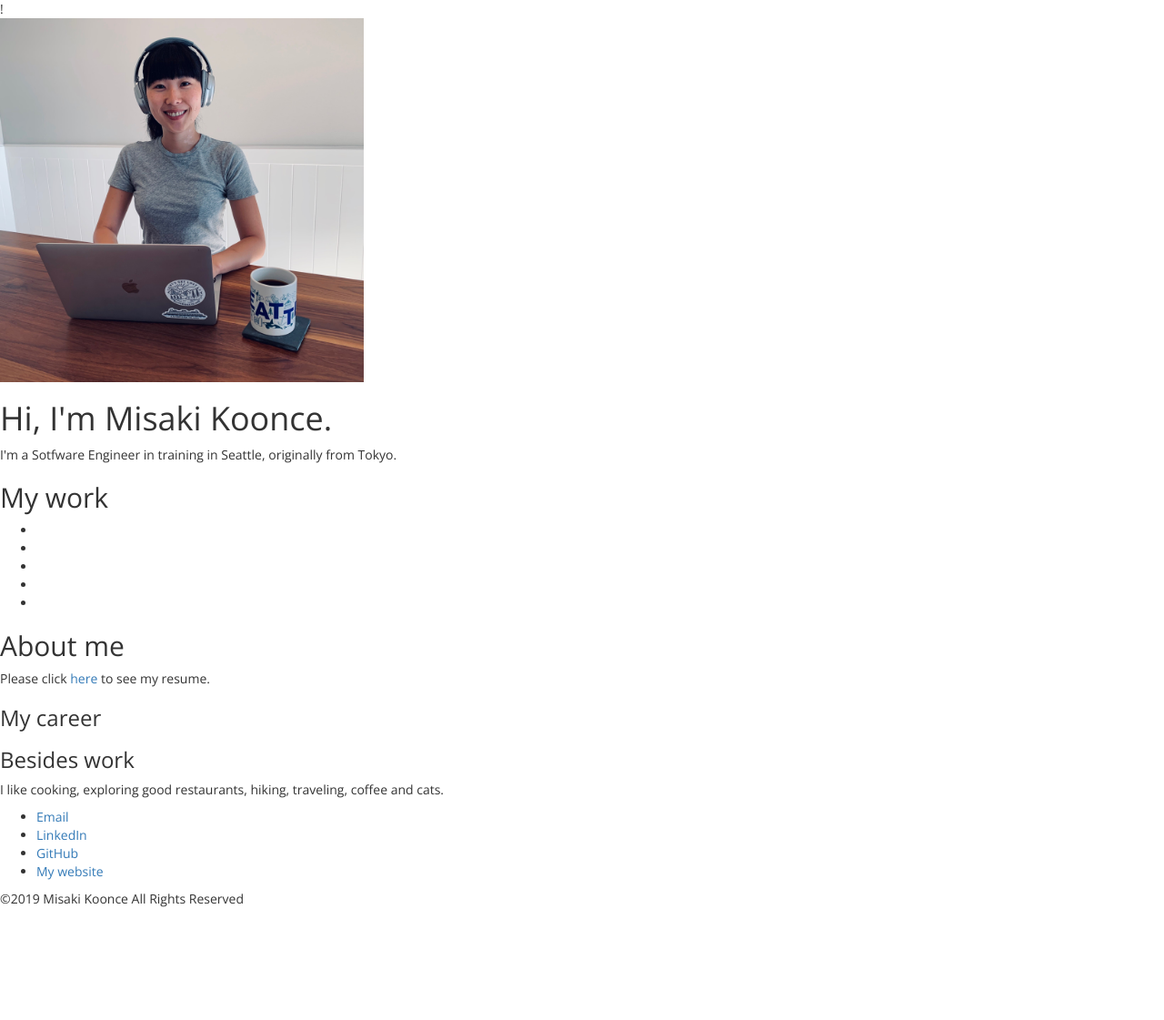
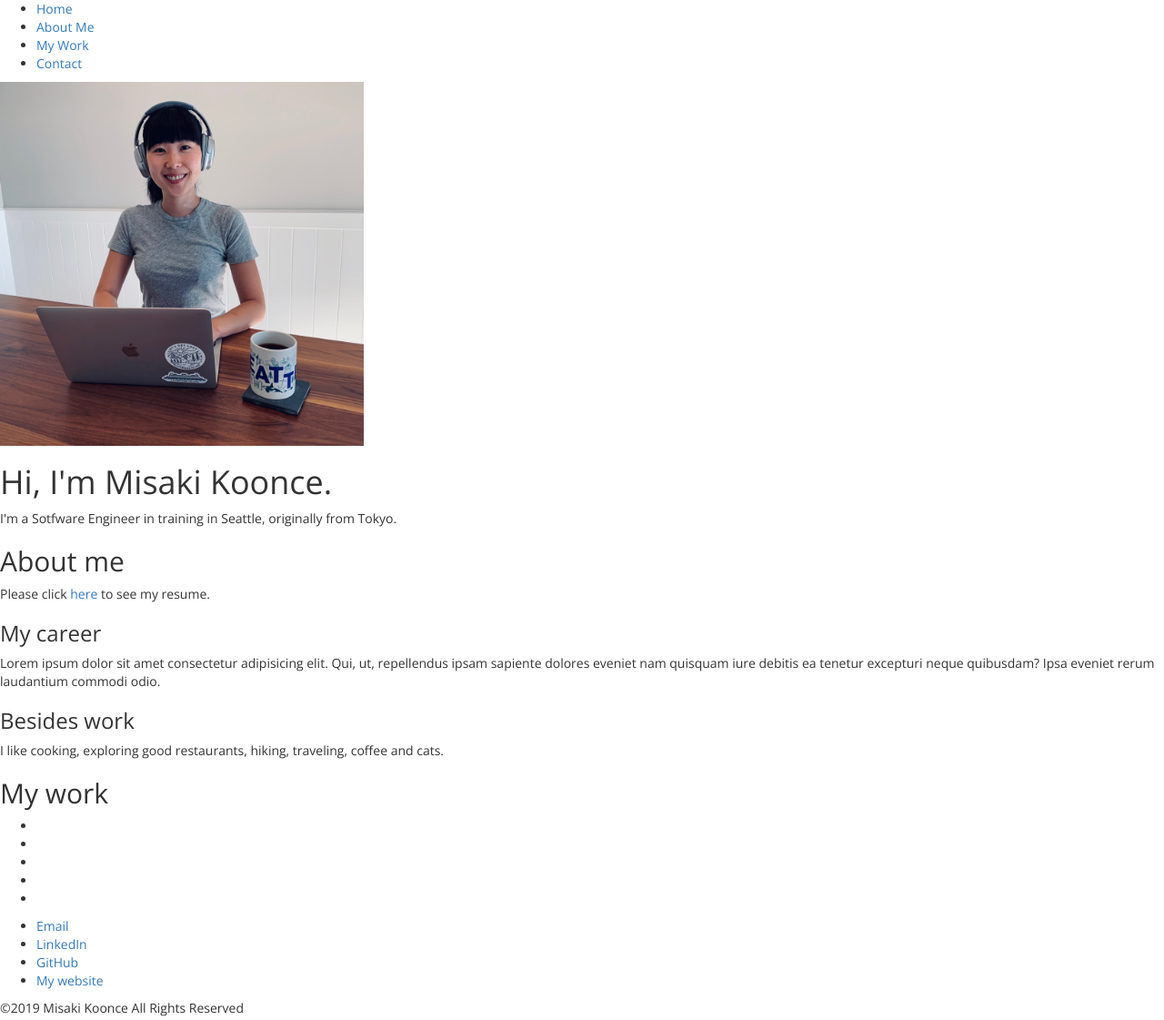
Before and after one commit to misakimichy/my-portfolio, a plain HTML site: page index.html in a window 1280 px wide. Shown: the whole page at 91% size. Before the commit the page ends 1008 px from the top, so only its background shows below. Drawn offline with nearby package versions, Linux system fonts and the light colour scheme.

Commit message:
Feat: Add top nav bar and link to the content.

```diff
--- a/index.html
+++ b/index.html
@@ -1,4 +1,4 @@
-!<!DOCTYPE html>
+<!DOCTYPE html>
 <html>
   <head>
     <meta charset="utf-8" />
@@ -9,12 +9,31 @@
     <link href="https://fonts.googleapis.com/css?family=Open+Sans:400,700&display=swap" rel="stylesheet">
   </head>
   <body>
-    <header class="intro">
+    <nav>
+      <ul>
+        <li><a href="#main">Home</a></li>
+        <li><a href="#about-me">About Me</a></li>
+        <li><a href="#my-Work">My Work</a></li>
+        <li><a href="#contact">Contact</a></li>
+      </ul>
+    </nav>
+    <header class="intro" id="main">
       <img src="img/profile-pic.jpeg" alt="Misaki's profile pic" class="profile-img">
       <h1>Hi, I'm Misaki Koonce.</h1>
       <p>I'm a Sotfware Engineer in training in Seattle, originally from Tokyo.</p>
     </header>
-    <div class="my-work">
+    <div class="about-me" id="about-me">
+      <h2>About me</h2>
+      <p>Please click <a href="ResumeMisakiKoonce.pdf">here</a> to see my resume.</p>
+      <h3>My career</h3>
+      <!-- Todo: Add my career here -->
+      <!-- Search Bootstrap table or better layout -->
+      <p>Lorem ipsum dolor sit amet consectetur adipisicing elit. Qui, ut, repellendus ipsam sapiente dolores eveniet nam quisquam iure debitis ea tenetur excepturi neque quibusdam? Ipsa eveniet rerum laudantium commodi odio.</p>
+
+      <h3>Besides work</h3>
+      <p>I like cooking, exploring good restaurants, hiking, traveling, coffee and cats.</p>
+    </div>
+    <div class="my-work" id="my-work">
       <h2 id="#my-work">My work</h2>
       <!-- Todo: Use grid, show work name, screenshot and description in one card. Maybe with GitHub link -->
       <ul>
@@ -25,17 +44,7 @@
         <li></li>
       </ul>
     </div>
-    <div class="about-me">
-      <h2>About me</h2>
-      <p>Please click <a href="ResumeMisakiKoonce.pdf">here</a> to see my resume.</p>
-      <h3>My career</h3>
-      <!-- Todo: Add my career here -->
-      <!-- Search Bootstrap table or better layout -->
-
-      <h3>Besides work</h3>
-      <p>I like cooking, exploring good restaurants, hiking, traveling, coffee and cats.</p>
-    </div>
-    <footer>
+    <footer id="contact">
       <ul>
         <li><a href="mailto:misaki.koonce@gmail.com">Email</a></li>
         <li><a href="https://www.linkedin.com/in/misakikoonce">LinkedIn</a></li>
```
